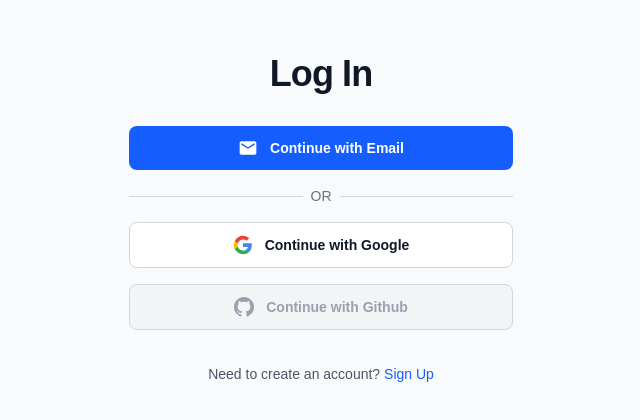
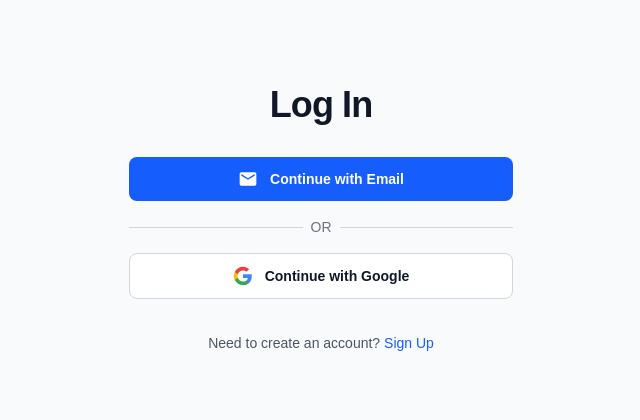
Before and after one commit to massimo/shareablemaps2, a Next.js app: page /auth/sign-in in a window 1280 px wide. Shown: the part 180-600 px from the top of the page, without its empty margins (319-959 px from the left). Built offline with nearby package versions, Linux system fonts and the light colour scheme; no server answers.

Commit message:
feat: remove placeholder GitHub sign-in button from sign-in page

```diff
--- a/src/app/auth/sign-in/page.tsx
+++ b/src/app/auth/sign-in/page.tsx
@@ -127,18 +127,6 @@ export default function SignInPage() {
                 </svg>
                 {loading ? 'Signing in...' : 'Continue with Google'}
               </button>
-
-              {/* GitHub Button (placeholder) */}
-              <button
-                type="button"
-                disabled={true}
-                className="group relative flex w-full justify-center items-center rounded-lg border border-gray-300 bg-gray-100 px-4 py-3 text-sm font-semibold text-gray-400 cursor-not-allowed"
-              >
-                <svg className="w-5 h-5 mr-3" fill="currentColor" viewBox="0 0 24 24">
-                  <path d="M12 0c-6.626 0-12 5.373-12 12 0 5.302 3.438 9.8 8.207 11.387.599.111.793-.261.793-.577v-2.234c-3.338.726-4.033-1.416-4.033-1.416-.546-1.387-1.333-1.756-1.333-1.756-1.089-.745.083-.729.083-.729 1.205.084 1.839 1.237 1.839 1.237 1.07 1.834 2.807 1.304 3.492.997.107-.775.418-1.305.762-1.604-2.665-.305-5.467-1.334-5.467-5.931 0-1.311.469-2.381 1.236-3.221-.124-.303-.535-1.524.117-3.176 0 0 1.008-.322 3.301 1.23.957-.266 1.983-.399 3.003-.404 1.02.005 2.047.138 3.006.404 2.291-1.552 3.297-1.23 3.297-1.23.653 1.653.242 2.874.118 3.176.77.84 1.235 1.911 1.235 3.221 0 4.609-2.807 5.624-5.479 5.921.43.372.823 1.102.823 2.222v3.293c0 .319.192.694.801.576 4.765-1.589 8.199-6.086 8.199-11.386 0-6.627-5.373-12-12-12z"/>
-                </svg>
-                Continue with Github
-              </button>
             </div>
 
             <div className="text-center mt-6">
```
